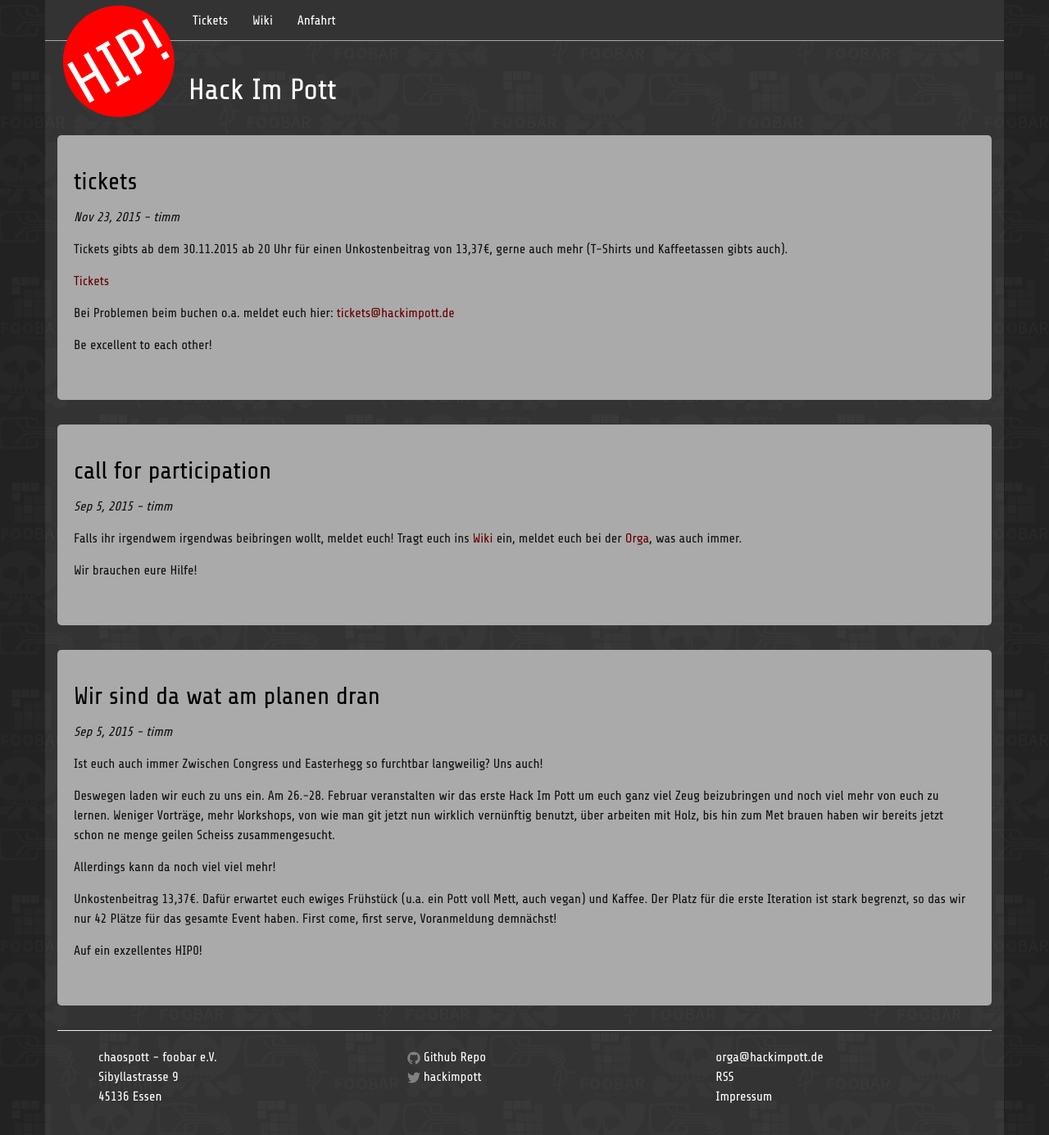
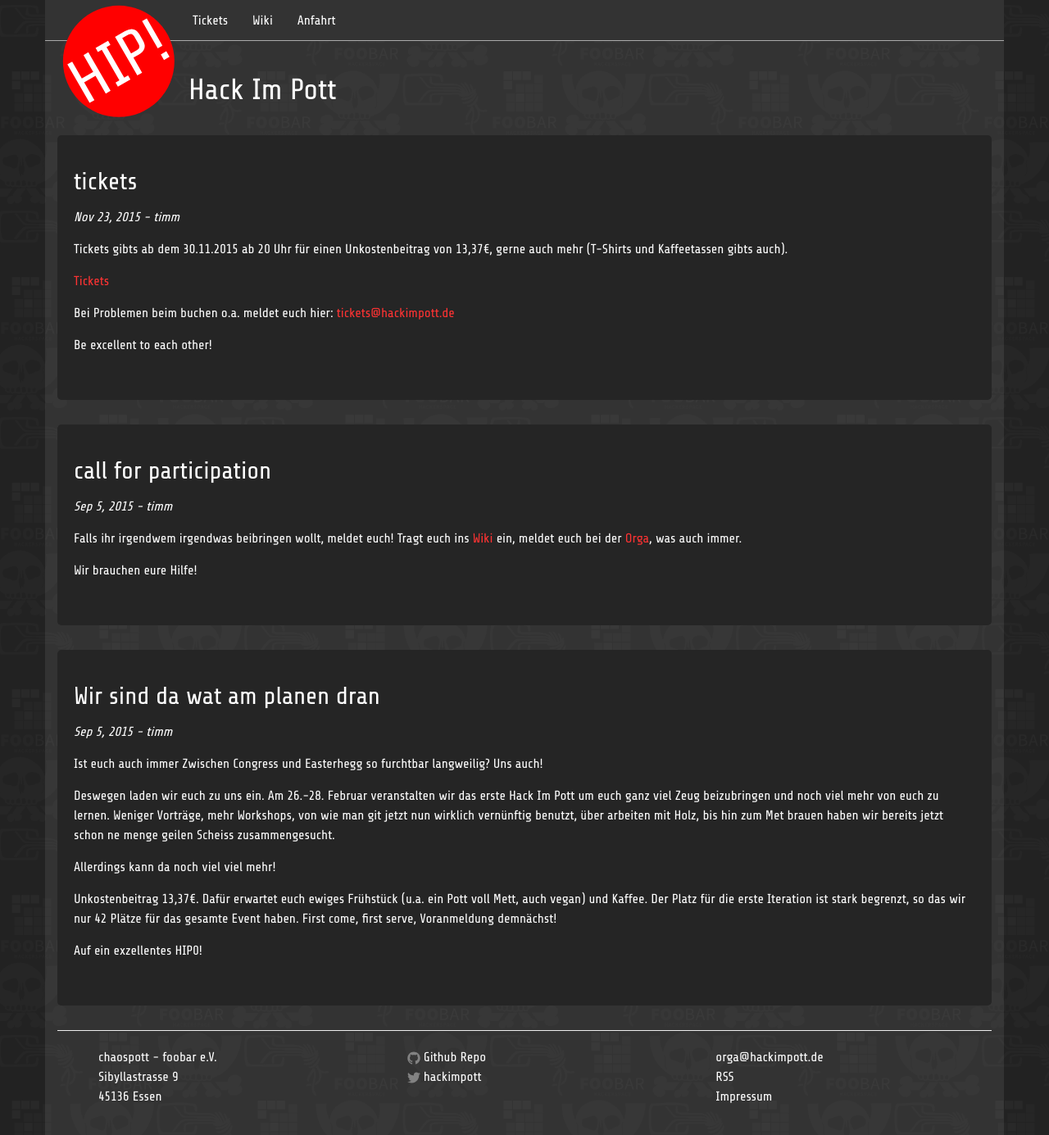
Before and after one commit to c3e/hip-site, a Jekyll site: the page built from index.html, in a window 1280 px wide and 1385 px high. Shown: the whole window at 82% size. Built offline with Jekyll 4.4.1, drawn with Linux system fonts in a browser that asks for light colours.

Commit message:
tweaked the colour scheme

```diff
--- a/_sass/_layout.scss
+++ b/_sass/_layout.scss
@@ -1,6 +1,7 @@
 body {
   background:#222 url('/img/logowall_opt.svg') center top;
   background-size: 300px;
+  color: white;
 }
 
 a {
@@ -62,7 +63,7 @@ a, .navbar-default .navbar-nav li a, .navbar-nav > li > a {
 }
 
 .post, .box {
-  background-color: #aaa;
+  background-color: #252525;
   padding: 40px 20px;
   margin-bottom: 30px;
   border-radius: 5px;
@@ -77,7 +78,7 @@ a, .navbar-default .navbar-nav li a, .navbar-nav > li > a {
 
   h2 {
     a {
-      color: black;
+      color: white;
 
       &:hover {
         text-decoration: none;
--- a/css/main.scss
+++ b/css/main.scss
@@ -27,7 +27,7 @@ $nav-link-hover:   #DDD;
 
 $primary-bg: #333;
 $link-primary: #FFF;
-$link-hover: #600;
+$link-hover: #F33;
 
 // Using media queries with like this:
 // @include media-query($palm) {
```
